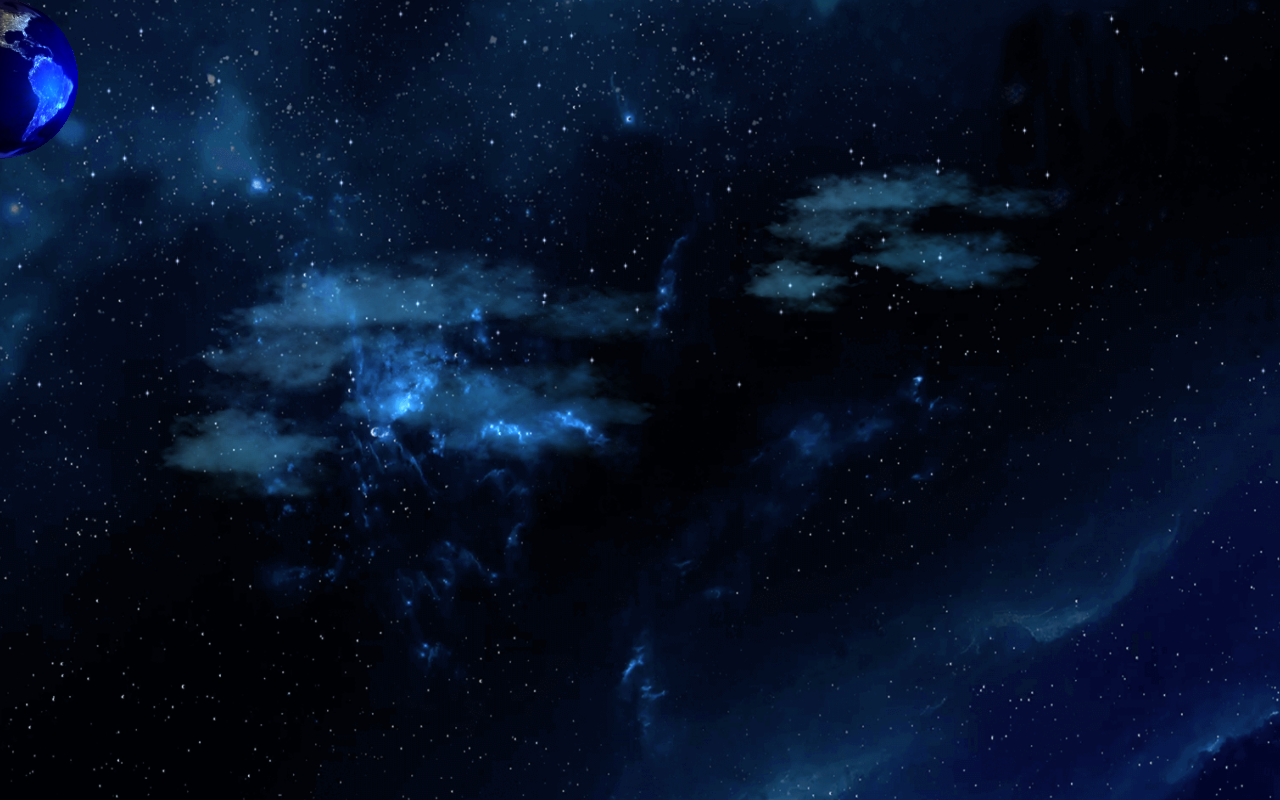
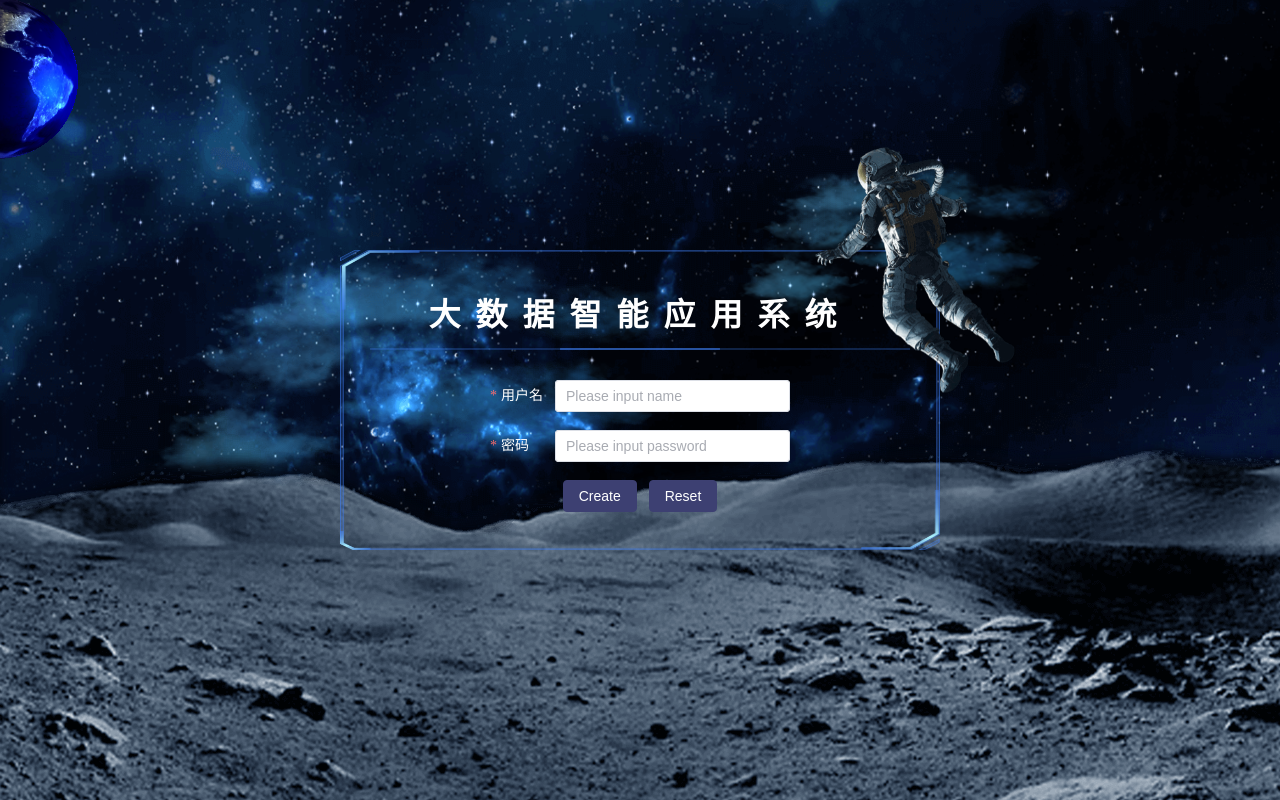
Before and after one commit to Ian1762/three-login, a Vue app: page /login in a window 1280 px wide. Built offline with nearby package versions, Linux system fonts and the light colour scheme.

Commit message:
添加登陆框

```diff
--- a/package.json
+++ b/package.json
@@ -18,6 +18,8 @@
   },
   "devDependencies": {
     "@vitejs/plugin-vue": "^5.0.4",
+    "unplugin-auto-import": "^0.17.6",
+    "unplugin-vue-components": "^0.27.0",
     "vite": "^5.2.0"
   }
 }
--- a/src/pages/Login/index.vue
+++ b/src/pages/Login/index.vue
@@ -1,5 +1,5 @@
 <script setup>
-import { h, onMounted } from "vue";
+import { reactive, ref, onMounted } from "vue";
 import * as THREE from "three";
 import { OrbitControls } from "three/addons/controls/OrbitControls.js";
 
@@ -89,7 +89,7 @@ onMounted(() => {
     0.0008
   );
   initRender();
-  initOrbitControls();
+  // initOrbitControls();
   animate();
 });
 
@@ -304,22 +304,192 @@ const initOrbitControls = () => {
 const animate = () => {
   requestAnimationFrame(animate);
 
-  controls.update();
+  // controls.update();
   earthRotate();
   renderStarMoving();
   renderCloud1();
   renderCloud2();
   renderer.render(scene, camera);
 };
+
+// 登陆表单验证
+const formSize = ref("default");
+const labelPosition = ref("left");
+const ruleFormRef = ref();
+const ruleForm = reactive({
+  name: "",
+  password: "",
+});
+
+const rules = reactive({
+  name: [
+    { required: true, message: "Please input Activity name", trigger: "blur" },
+    { min: 3, max: 5, message: "Length should be 3 to 5", trigger: "blur" },
+  ],
+  password: [
+    { required: true, message: "Please input password", trigger: "blur" },
+  ],
+});
+
+const submitForm = async (formEl) => {
+  if (!formEl) return;
+  await formEl.validate((valid, fields) => {
+    if (valid) {
+      console.log("submit!");
+    } else {
+      console.log("error submit!", fields);
+    }
+  });
+};
+
+const resetForm = (formEl) => {
+  if (!formEl) return;
+  formEl.resetFields();
+};
 </script>
 
 <template>
-  <div id="login-three-container"></div>
+  <div class="login-container">
+    <div id="login-three-container"></div>
+    <div class="login-ground"></div>
+    <div class="login-plane">
+      <div class="login-plane-container">
+        <h1 class="login-plane-container-title">大数据智能应用系统</h1>
+        <el-form
+          ref="ruleFormRef"
+          style="max-width: 300px"
+          :label-position="labelPosition"
+          :model="ruleForm"
+          :rules="rules"
+          label-width="auto"
+          class="login-plane-container-from"
+          :size="formSize"
+          status-icon
+        >
+          <el-form-item label="用户名" prop="name">
+            <el-input
+              v-model="ruleForm.name"
+              style="width: 240px"
+              placeholder="Please input name"
+              :input-style="{ color: red }"
+            />
+          </el-form-item>
+          <el-form-item label="密码" prop="password">
+            <el-input
+              v-model="ruleForm.password"
+              style="width: 240px"
+              type="password"
+              placeholder="Please input password"
+              autocomplete="off"
+              show-password
+            />
+          </el-form-item>
+          <el-form-item class="login-plane-container-button">
+            <el-button
+              color="#3d4072"
+              :dark="isDark"
+              @click="submitForm(ruleFormRef)"
+            >
+              Create
+            </el-button>
+            <el-button
+              color="#3d4072"
+              :dark="isDark"
+              @click="resetForm(ruleFormRef)"
+              >Reset</el-button
+            >
+          </el-form-item>
+        </el-form>
+      </div>
+      <img
+        src="@/assets/images/login_human.png"
+        alt="宇航员"
+        class="login-plane-human"
+      />
+    </div>
+  </div>
 </template>
 
 <style lang='less' scoped>
-#login-three-container {
-  width: 100%;
-  height: 100vh;
+@keyframes upDownAnimation {
+  0% {
+    transform: translateY(0);
+  }
+  50% {
+    transform: translateY(-15px); /* 上移10像素 */
+  }
+  100% {
+    transform: translateY(0);
+  }
+}
+
+.login-container {
+  position: fixed;
+  left: 0;
+  top: 0;
+
+  #login-three-container {
+    width: 100vw;
+    height: 100vh;
+  }
+  .login-ground {
+    position: absolute;
+    left: 0;
+    bottom: 0;
+    width: 100%;
+    height: 50%;
+    background-image: url("@/assets/images/ground.png");
+  }
+  .login-plane {
+    // background-color: #794e4e;
+    position: absolute;
+    left: 50%;
+    top: 50%;
+    width: 600px;
+    height: 300px;
+    transform: translate(-50%, -50%);
+    background-image: url("@/assets/images/login_border.png");
+    background-size: 100% 100%;
+    .login-plane-container {
+      margin: 30px;
+      // background-color: #fff;
+      &-title {
+        text-align: center;
+        line-height: 70px;
+        color: #fff;
+        letter-spacing: 15px;
+        background-image: url("@/assets/images/login_horizontal_line.png");
+        /* 背景图片的位置，确保它在底部 */
+        background-position: center bottom;
+        /* 背景图片不重复 */
+        background-repeat: no-repeat;
+      }
+      &-from {
+        margin: 30px auto 0;
+      }
+    }
+    &-human {
+      position: absolute;
+      right: -75px;
+      top: -88px;
+      width: 200px;
+      animation: upDownAnimation 5s infinite;
+    }
+  }
 }
 </style>
+<style lang='less'>
+.login-container
+  .login-plane
+  .login-plane-container
+  .login-plane-container-from {
+  .el-form-item .el-form-item__label-wrap .el-form-item__label {
+    color: #fff;
+  }
+  .login-plane-container-button .el-form-item__content {
+    display: flex;
+    justify-content: center;
+    align-items: center;
+  }
+}
+</style>
--- a/vite.config.js
+++ b/vite.config.js
@@ -1,10 +1,21 @@
 import { defineConfig } from 'vite'
 import vue from '@vitejs/plugin-vue'
 import path from 'path'
+import AutoImport from 'unplugin-auto-import/vite'
+import Components from 'unplugin-vue-components/vite'
+import { ElementPlusResolver } from 'unplugin-vue-components/resolvers'
 
 // https://vitejs.dev/config/
 export default defineConfig({
-  plugins: [vue()],
+  plugins: [
+    vue(),
+    AutoImport({
+      resolvers: [ElementPlusResolver()],
+    }),
+    Components({
+      resolvers: [ElementPlusResolver()],
+    }),
+  ],
   resolve: {
     alias: {
       '@': path.resolve(__dirname, './src')
```
Also changed, not shown: 1 other file (tests, documents, lock files or other folders).
